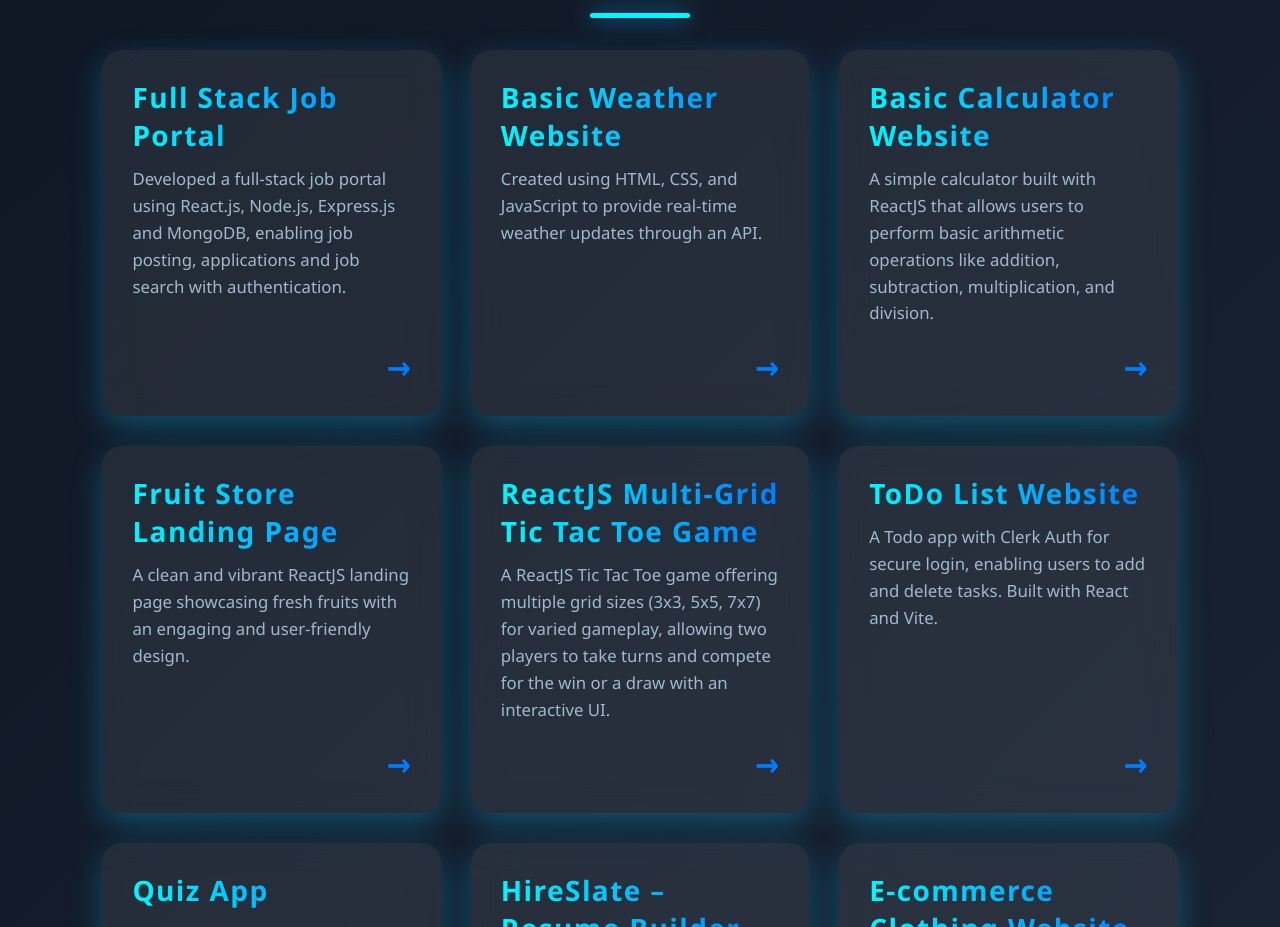
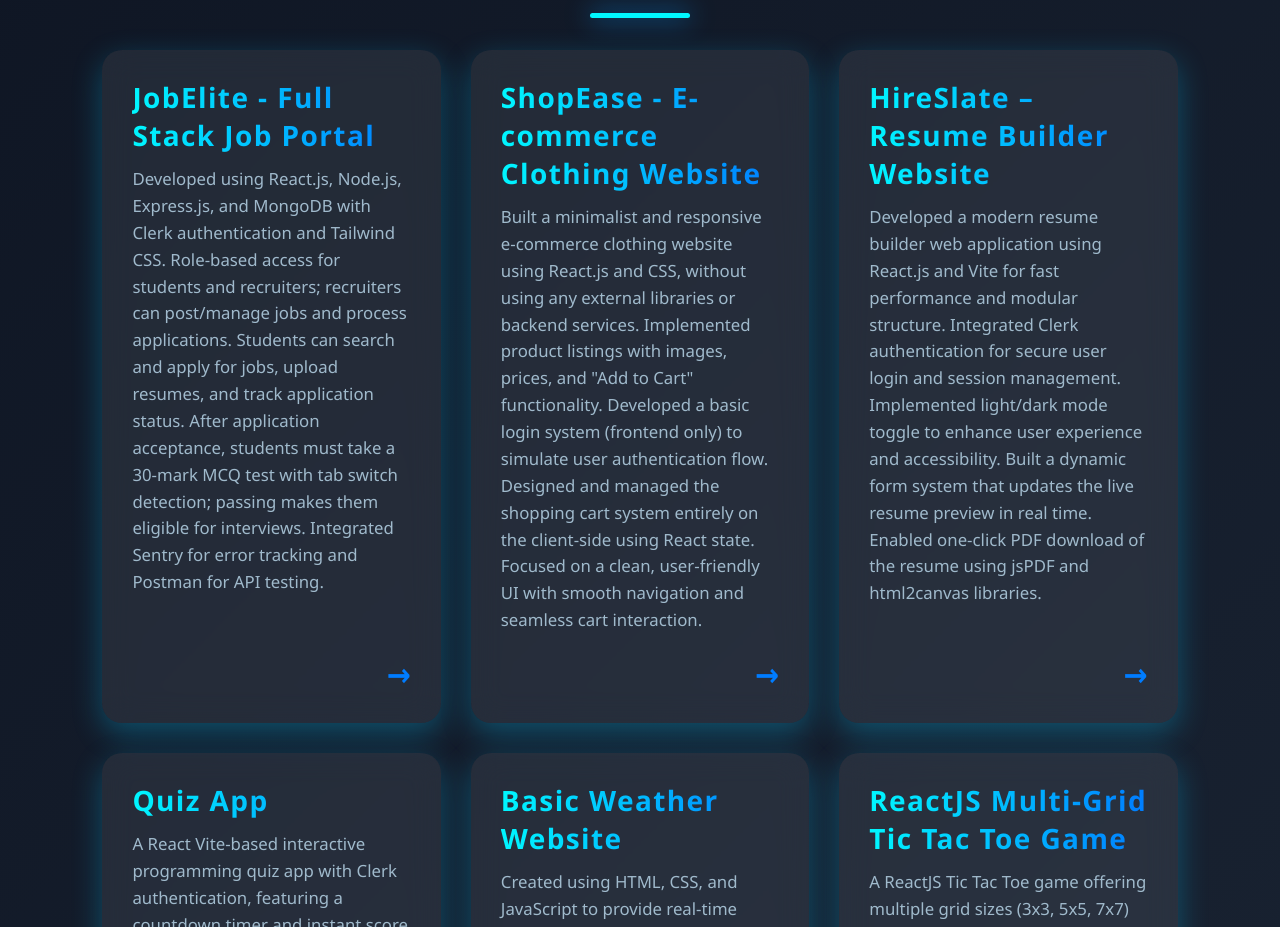
Before and after one commit to dsr096/portfoliofinal0948, a React (Create React App) app: page /#/projects in a window 1280 px wide. Shown: the part 305-1232 px from the top of the page. Built offline with nearby package versions, Linux system fonts and the light colour scheme.

Commit message:
Updated code and files

```diff
--- a/src/Pages/Projects.js
+++ b/src/Pages/Projects.js
@@ -4,27 +4,35 @@
 import Footer from '../Components/Footer';
 
 const projects = [
-  {
-    title: "Full Stack Job Portal",
-    url: "https://job-portal-mqri.vercel.app/",
-    description: "Developed a full-stack job portal using React.js, Node.js, Express.js and MongoDB, enabling job posting, applications and job search with authentication.",
+ {
+  title: "JobElite - Full Stack Job Portal",
+  url: "https://jobelite.vercel.app/",
+  description: "Developed using React.js, Node.js, Express.js, and MongoDB with Clerk authentication and Tailwind CSS. Role-based access for students and recruiters; recruiters can post/manage jobs and process applications. Students can search and apply for jobs, upload resumes, and track application status. After application acceptance, students must take a 30-mark MCQ test with tab switch detection; passing makes them eligible for interviews. Integrated Sentry for error tracking and Postman for API testing."
+},
+{
+  title: "ShopEase - E-commerce Clothing Website",
+  url: "https://shopease096123.vercel.app/",
+  description: "Built a minimalist and responsive e-commerce clothing website using React.js and CSS, without using any external libraries or backend services. Implemented product listings with images, prices, and \"Add to Cart\" functionality. Developed a basic login system (frontend only) to simulate user authentication flow. Designed and managed the shopping cart system entirely on the client-side using React state. Focused on a clean, user-friendly UI with smooth navigation and seamless cart interaction."
+},
+
+{
+  title: "HireSlate – Resume Builder Website",
+  url: "https://hireslate.vercel.app/",
+  description: "Developed a modern resume builder web application using React.js and Vite for fast performance and modular structure. Integrated Clerk authentication for secure user login and session management. Implemented light/dark mode toggle to enhance user experience and accessibility. Built a dynamic form system that updates the live resume preview in real time. Enabled one-click PDF download of the resume using jsPDF and html2canvas libraries."
+},
+
+ {
+    title: "Quiz App",
+    url: "https://quizapp-mu-henna.vercel.app/",
+    description: "A React Vite-based interactive programming quiz app with Clerk authentication, featuring a countdown timer and instant score display at the end.",
   },
+
   {
     title: "Basic Weather Website",
     url: "https://newweather-five.vercel.app/",
     description: "Created using HTML, CSS, and JavaScript to provide real-time weather updates through an API.",
   },
-  {
-    title: "Basic Calculator Website",
-    url: "https://calculator-rho-lyart.vercel.app/",
-    description: "A simple calculator built with ReactJS that allows users to perform basic arithmetic operations like addition, subtraction, multiplication, and division.",
-  },
-  {
-    title: "Fruit Store Landing Page",
-    url: "https://dsr096.github.io/fruitlandingpage/",
-    description: "A clean and vibrant ReactJS landing page showcasing fresh fruits with an engaging and user-friendly design.",
-  },
-  {
+    {
     title: "ReactJS Multi-Grid Tic Tac Toe Game",
     url: "https://dsr096.github.io/newtictactoe/",
     description: "A ReactJS Tic Tac Toe game offering multiple grid sizes (3x3, 5x5, 7x7) for varied gameplay, allowing two players to take turns and compete for the win or a draw with an interactive UI.",
@@ -34,21 +42,16 @@
     url: "https://todo-gjdr.vercel.app/",
     description: "A Todo app with Clerk Auth for secure login, enabling users to add and delete tasks. Built with React and Vite.",
   },
+
   {
-    title: "Quiz App",
-    url: "https://quizapp-mu-henna.vercel.app/",
-    description: "A React Vite-based interactive programming quiz app with Clerk authentication, featuring a countdown timer and instant score display at the end.",
+    title: "Basic Calculator Website",
+    url: "https://calculator-rho-lyart.vercel.app/",
+    description: "A simple calculator built with ReactJS that allows users to perform basic arithmetic operations like addition, subtraction, multiplication, and division.",
   },
-  {
-    title: "HireSlate – Resume Builder Website",
-    url: "https://hireslate.vercel.app/",
-    description: "A modern resume builder web app built with React and Vite, featuring Clerk authentication, live resume preview, light/dark mode toggle, and one-click PDF download functionality.",
-  },
-  {
-    title: "E-commerce Clothing Website (ShopEase)",
-    url: "https://shopease096123.vercel.app/",
-    description: "ShopEase is a simple yet functional e-commerce clothing website built with React, featuring product listings, a basic login system, and add-to-cart functionality without any external libraries or backend services — ensuring a clean and minimalist design.",
-  },
+
+
+
+
 ];
 
 const Projects = () => {
```
Also changed, not shown: 1 other file (tests, documents, lock files or other folders).
